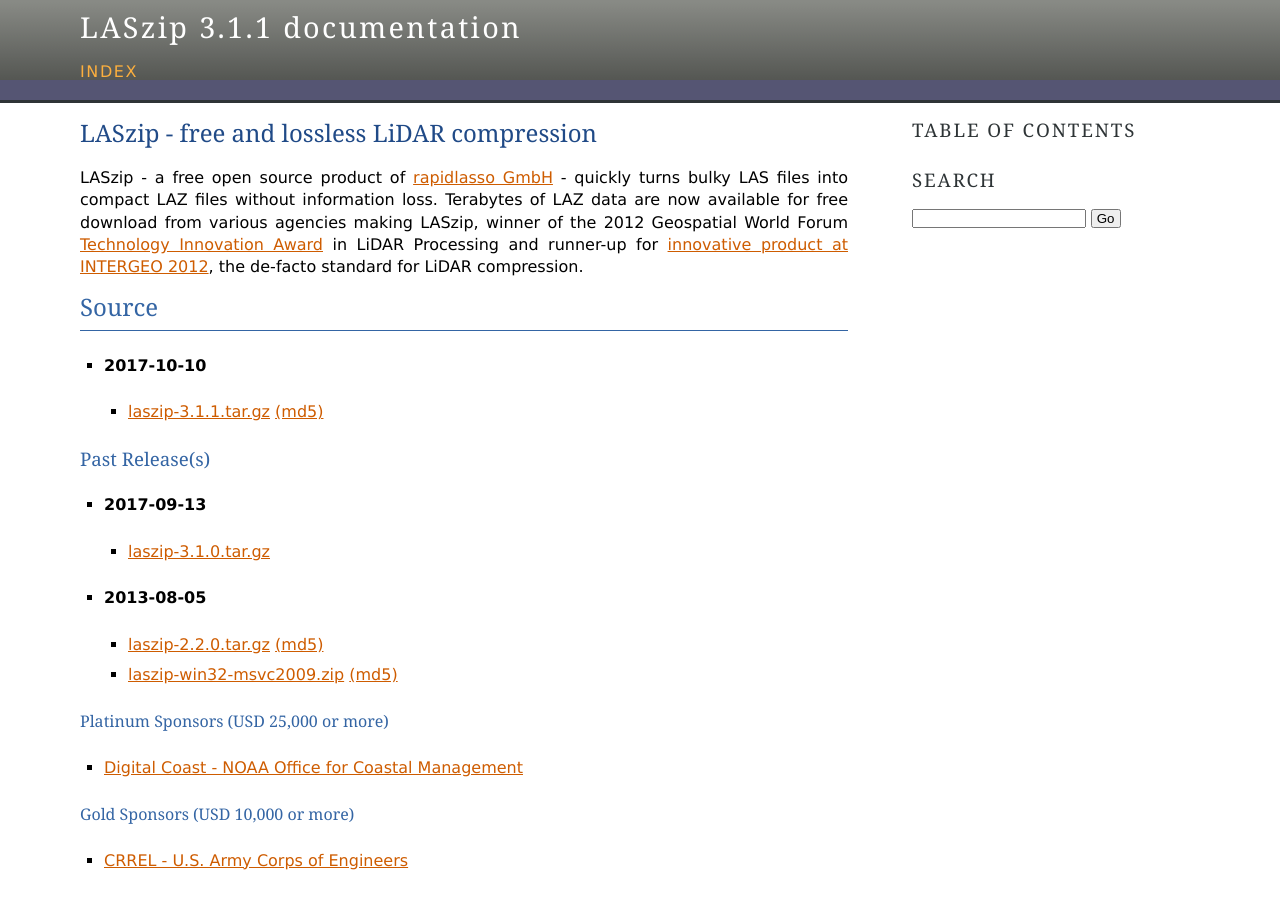
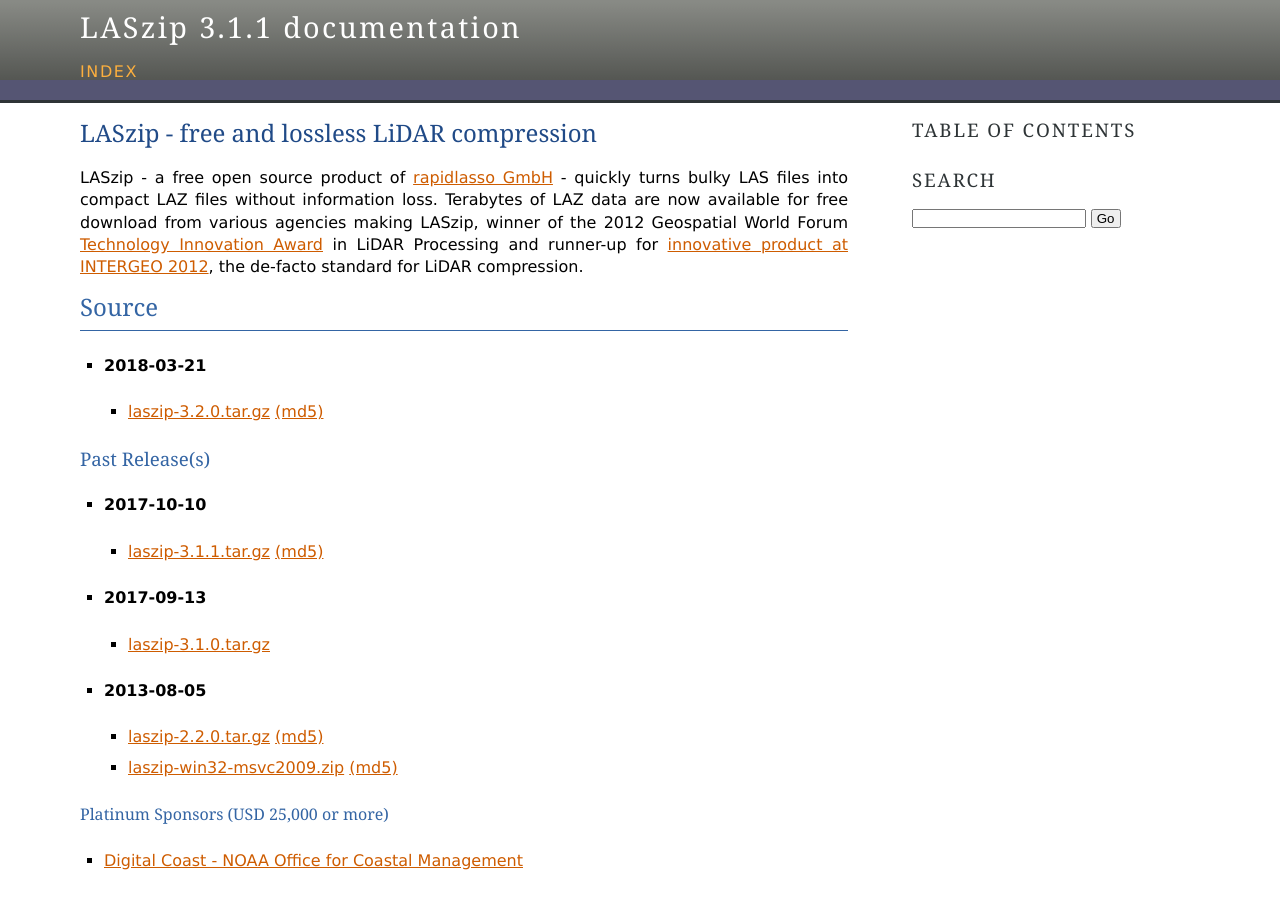
Before and after one commit to LASzip/LASzip, a Sphinx documentation site: the page built from docs/source/index.rst, in a window 1280 px wide and 900 px high. Built offline with Sphinx 7.4.7, drawn with Linux system fonts in a browser that asks for light colours.

Commit message:
point to 3.2.0 release

```diff
--- a/docs/source/index.rst
+++ b/docs/source/index.rst
@@ -9,14 +9,19 @@
 Source
 ..............................................................................
 
+* **2018-03-21**
+
+  - `laszip-3.2.0.tar.gz <https://github.com/LASzip/LASzip/releases/download/3.2.0/laszip-src-3.2.0.tar.gz>`_
+    `(md5) <https://github.com/LASzip/LASzip/releases/download/3.2.0/laszip-src-3.2.0.tar.gz.md5>`__
+
+
+Past Release(s)
+~~~~~~~~~~~~~~~~~~~~~~~~~
+
 * **2017-10-10**
 
   - `laszip-3.1.1.tar.gz <https://github.com/LASzip/LASzip/releases/download/3.1.1/laszip-src-3.1.1.tar.gz>`_
     `(md5) <https://github.com/LASzip/LASzip/releases/download/3.1.1/laszip-src-3.1.1.tar.gz.md5>`__
-
-
-Past Release(s)
-~~~~~~~~~~~~~~~~~~~~~~~~~
 
 * **2017-09-13**
 
```
